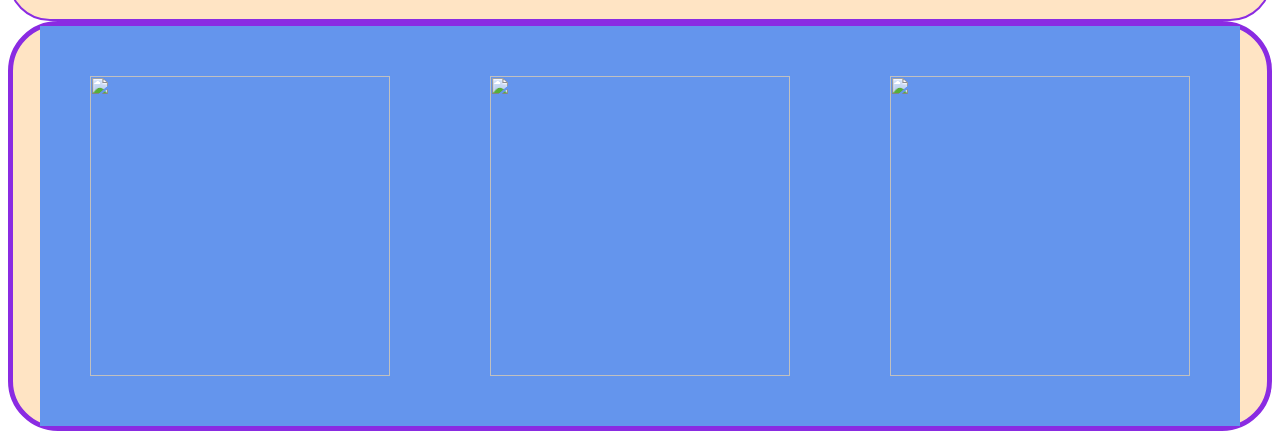
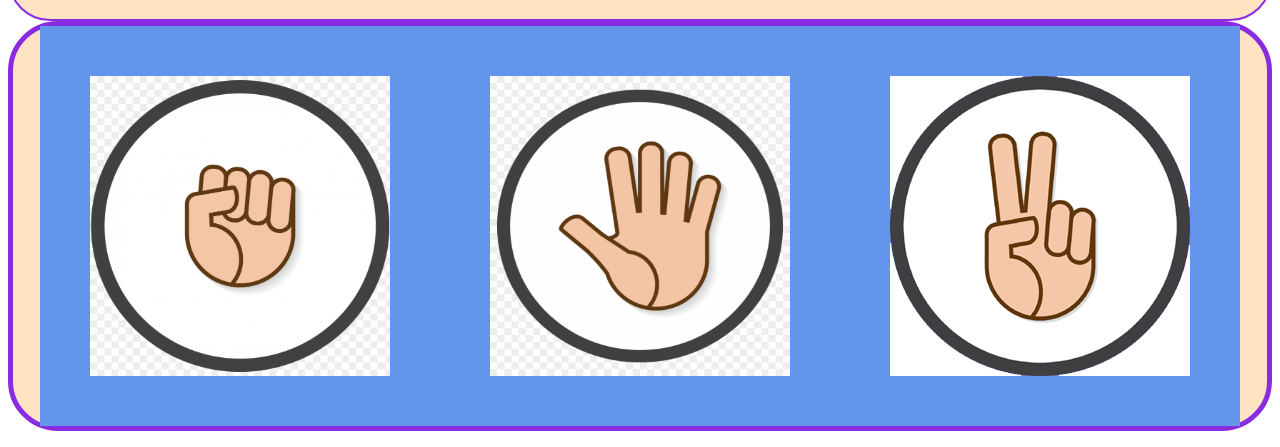
Before and after one commit to yassh29/Rock-Paper-Scissors, a plain HTML site: page index.html in a window 1280 px wide. Shown: the part 71-518 px from the top of the page. Drawn offline with Linux system fonts and the light colour scheme; the site is published under a folder, as on GitHub Pages, so addresses that start at the root find nothing.

Commit message:
Changes made in index.html

```diff
--- a/index.html
+++ b/index.html
@@ -16,7 +16,7 @@
 			<div class="icons">
 				<img
 					id="rock"
-					src="/images/rock.png"
+					src="./images/rock.png"
 					alt=""
 					height="300px"
 					width="300px"
@@ -24,7 +24,7 @@
 				/>
 				<img
 					id="paper"
-					src="/images/paper.png"
+					src="./images/paper.png"
 					alt=""
 					height="300px"
 					width="300px"
@@ -32,7 +32,7 @@
 				/>
 				<img
 					id="scissors"
-					src="/images/scissors.png"
+					src="./images/scissors.png"
 					alt=""
 					height="300px"
 					width="300px"
```
